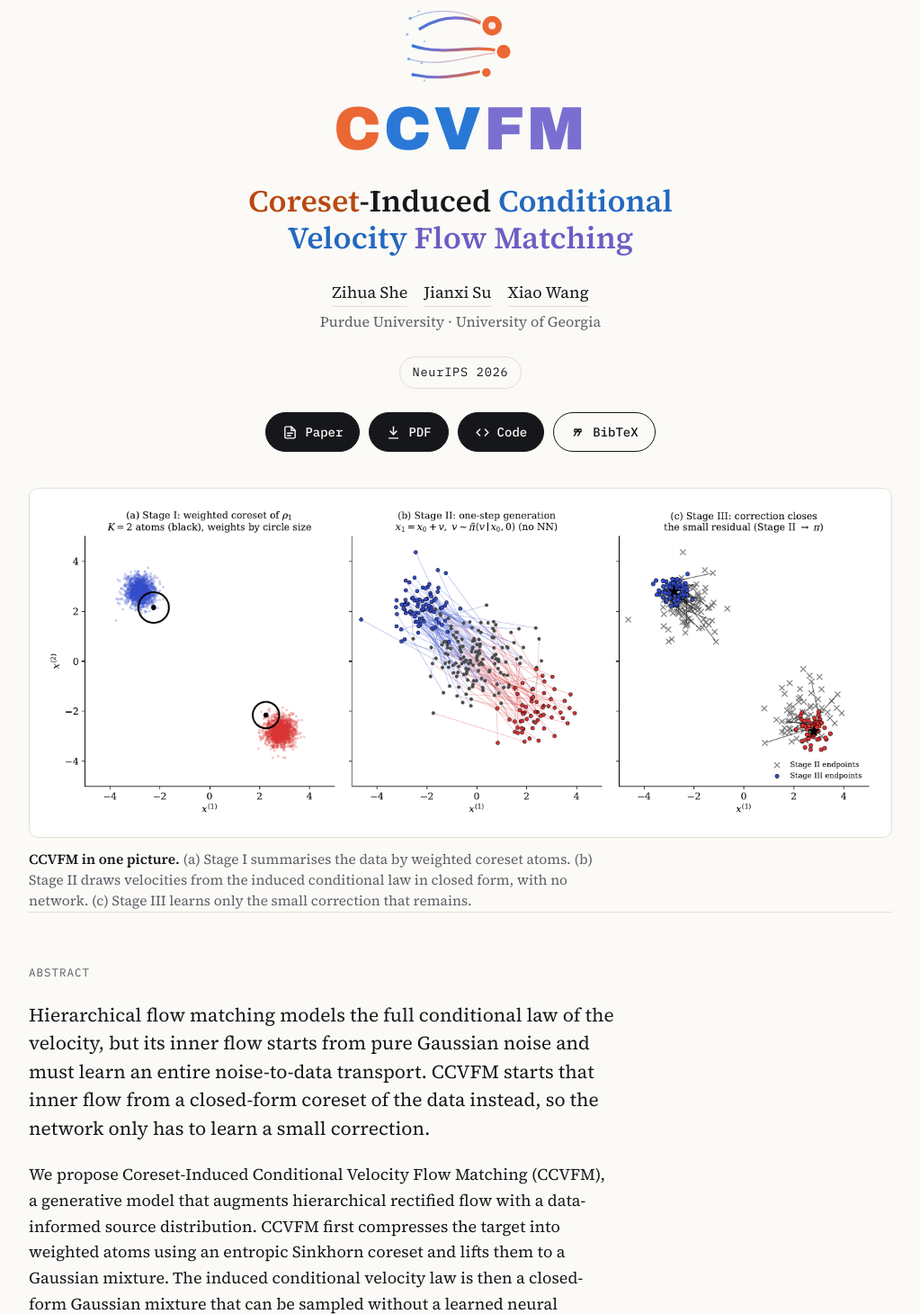
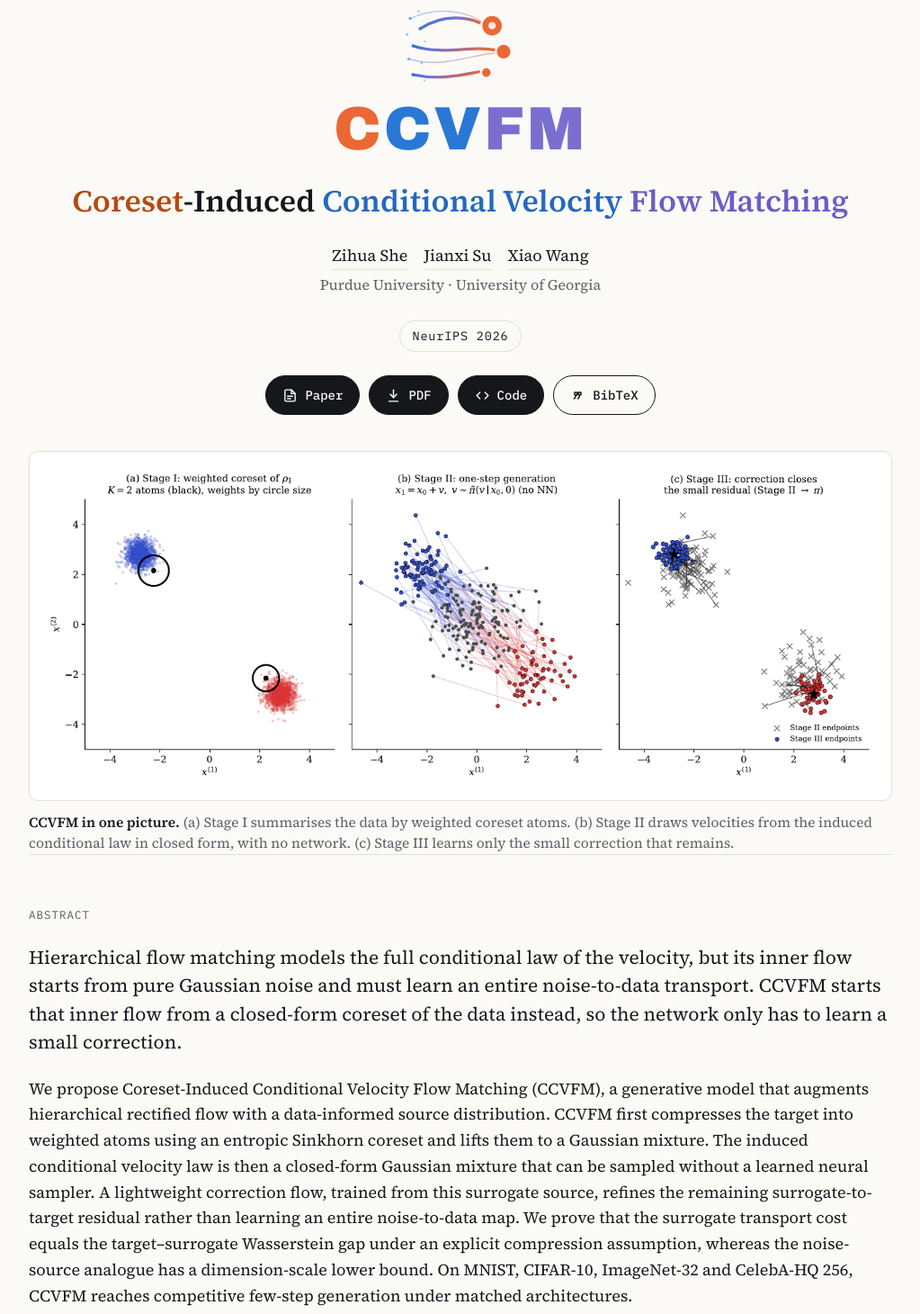
Before and after one commit to ziwaa-se/CCVFM, a plain HTML site: page docs/index.html in a window 1280 px wide. Shown: the part 249-1709 px from the top of the page at 90% size, without its empty margins (128-1151 px from the left). Drawn offline with Linux system fonts and the light colour scheme; a web font is replaced by a local one.

Commit message:
Homepage: let text use the full page width

```diff
--- a/docs/index.html
+++ b/docs/index.html
@@ -46,7 +46,7 @@
 a{color:var(--link);text-underline-offset:3px}
 a:focus-visible,button:focus-visible{outline:2px solid var(--s2);outline-offset:3px;border-radius:4px}
 .wrap{max-width:960px;margin-inline:auto}
-.prose{max-width:68ch}
+.prose{max-width:none}
 h2{font-family:var(--serif);font-weight:700;font-size:30px;line-height:1.2;margin:0;text-wrap:balance}
 h3{font-family:var(--serif);font-weight:600;font-size:20px;line-height:1.3;margin:0}
 p{margin:0}
@@ -61,7 +61,7 @@
 .amark{width:128px;height:auto}
 .wordmark{font-family:var(--display);font-weight:700;font-size:clamp(46px,8vw,68px);letter-spacing:.04em;line-height:1}
 .wordmark .c1{color:var(--s1-mark)} .wordmark .c2{color:var(--s2-mark)} .wordmark .c3{color:var(--s3-mark)}
-.fullname{font-family:var(--serif);font-weight:600;font-size:clamp(24px,3.4vw,34px);line-height:1.2;max-width:26ch;text-wrap:balance;margin:0}
+.fullname{font-family:var(--serif);font-weight:600;font-size:clamp(24px,3.4vw,34px);line-height:1.2;text-wrap:balance;margin:0}
 .fullname .k1{color:var(--s1)} .fullname .k2{color:var(--s2)} .fullname .k3{color:var(--s3)}
 .authors{display:flex;flex-direction:column;gap:4px;font-size:18px}
 .authors .names{display:flex;flex-wrap:wrap;justify-content:center;gap:4px 18px}
@@ -79,9 +79,9 @@
 /* figures */
 figure{margin:0;display:flex;flex-direction:column;gap:12px}
 .plate{background:var(--plate);border-radius:10px;padding:clamp(8px,2vw,18px);border:1px solid var(--rule)}
-figcaption{font-size:15.5px;color:var(--muted);line-height:1.5;max-width:80ch}
+figcaption{font-size:15.5px;color:var(--muted);line-height:1.5}
 figcaption b{color:var(--ink);font-weight:600}
-.tldr{font-size:21px;line-height:1.5;max-width:60ch}
+.tldr{font-size:21px;line-height:1.5}
 
 /* stages */
 .stagegrid{display:grid;grid-template-columns:repeat(3,minmax(0,1fr));gap:18px}
@@ -111,7 +111,7 @@
 .two{display:grid;grid-template-columns:minmax(0,1.1fr) minmax(0,1fr);gap:28px;align-items:start}
 
 /* theory */
-.claims{display:flex;flex-direction:column;gap:14px;max-width:72ch}
+.claims{display:flex;flex-direction:column;gap:14px}
 .claims li{margin:0}
 ol.claims{padding-left:1.2em}
 
```
